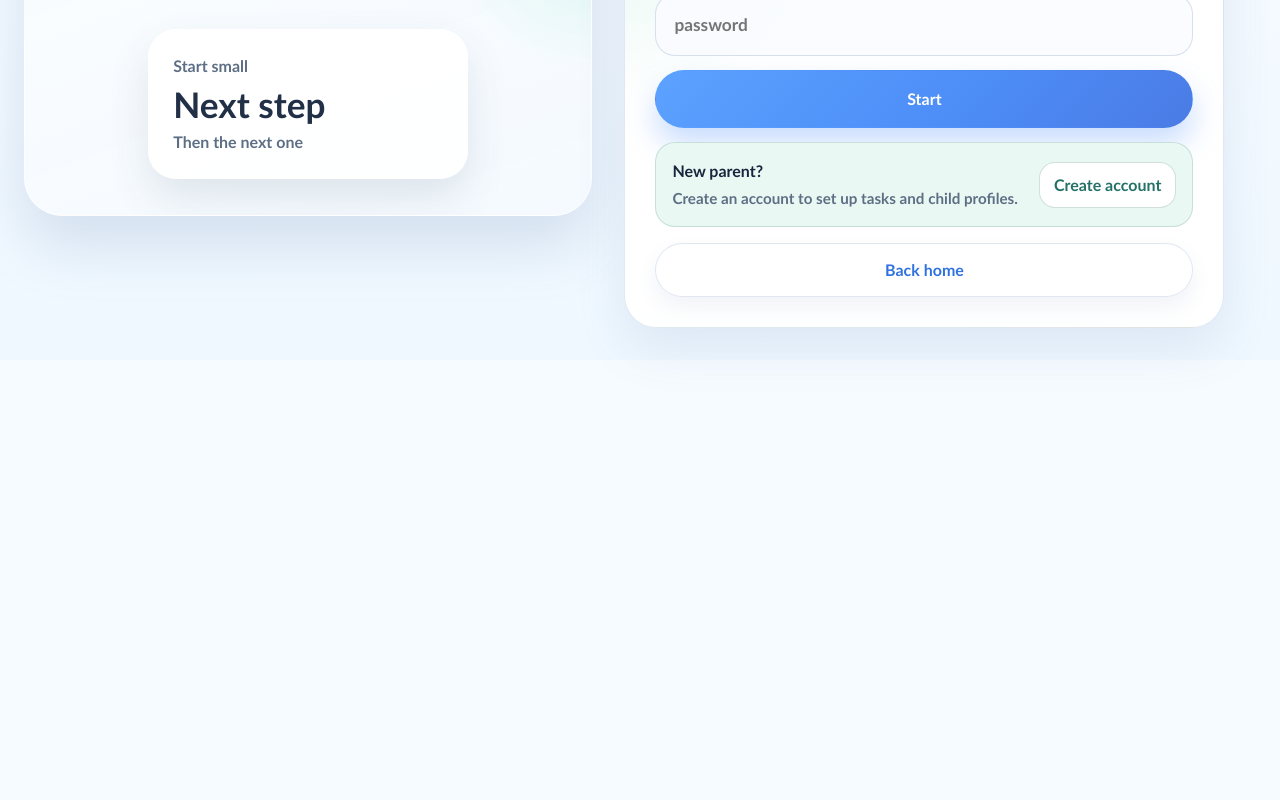
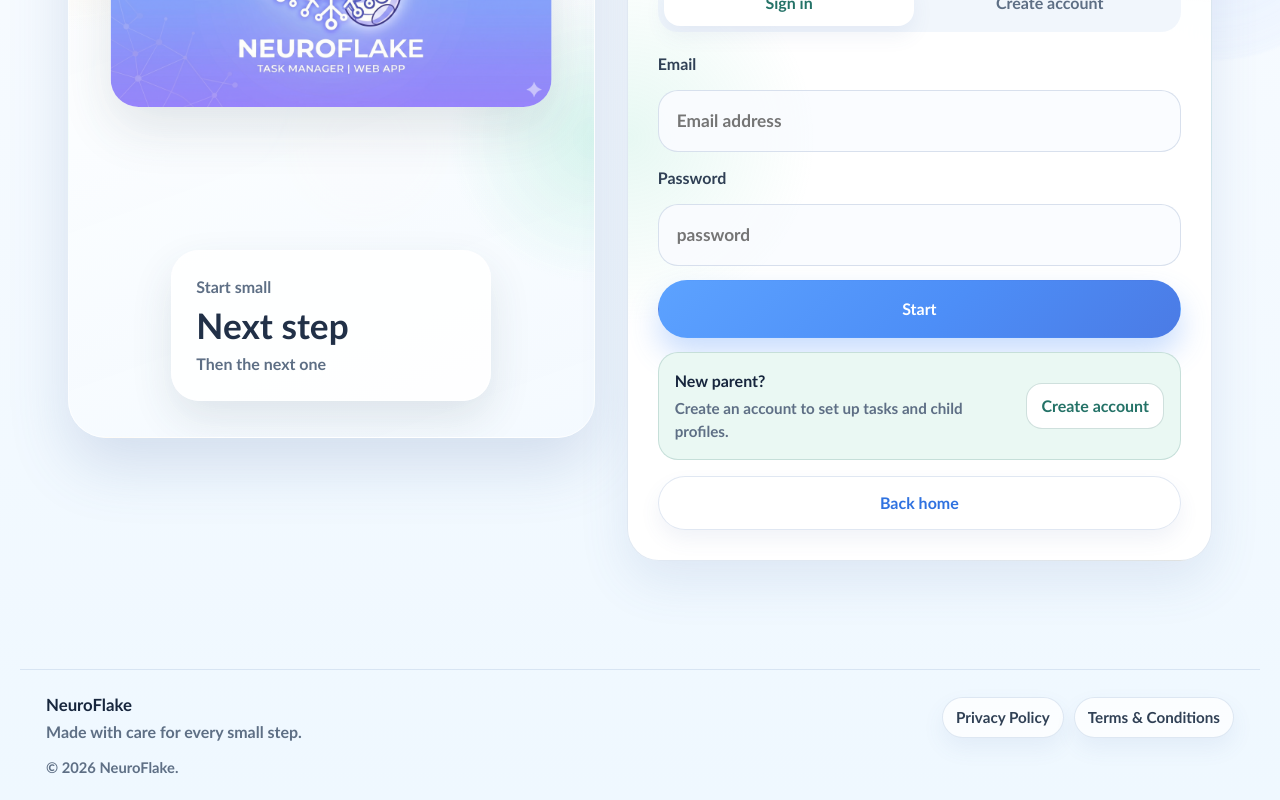
Before and after one commit to sbg001/FIT5120-NeuroFlake, a React (Vite) app in the folder frontend/: page /login in a window 1280 px wide. Shown: the part 513-1313 px from the top of the page. Before the commit the page ends 873 px from the top, so only its background shows below. Built offline with nearby package versions, Linux system fonts and the light colour scheme; no server answers.

Commit message:
Move legal terms to app footer

```diff
--- /dev/null
+++ b/frontend/src/components/layout/AppFooter.jsx
@@ -0,0 +1,21 @@
+import { Link } from "react-router-dom";
+
+function AppFooter() {
+  return (
+    <footer className="app-footer" aria-label="NeuroFlake footer">
+      <div className="app-footer__brand">
+        <strong>NeuroFlake</strong>
+        <p>Made with care for every small step.</p>
+      </div>
+
+      <nav className="app-footer__links" aria-label="Legal links">
+        <Link to="/privacy-policy">Privacy Policy</Link>
+        <Link to="/terms-and-conditions">Terms & Conditions</Link>
+      </nav>
+
+      <p className="app-footer__copyright">&copy; 2026 NeuroFlake.</p>
+    </footer>
+  );
+}
+
+export default AppFooter;
--- a/frontend/src/components/layout/AppLayout.jsx
+++ b/frontend/src/components/layout/AppLayout.jsx
@@ -1,5 +1,6 @@
 import { useEffect } from "react";
 import { Outlet, useLocation } from "react-router-dom";
+import AppFooter from "./AppFooter";
 import PageContainer from "./PageContainer";
 import TopNav from "./TopNav";
 import AnimatedBackground from "../ui/AnimatedBackground";
@@ -24,6 +25,7 @@ function AppLayout() {
       <PageContainer>
         <Outlet />
       </PageContainer>
+      <AppFooter />
       {shouldShowCompanion && isLoggedIn && <FloatingCompanion />}
     </div>
   );
--- a/frontend/src/pages/Home.jsx
+++ b/frontend/src/pages/Home.jsx
@@ -259,19 +259,6 @@ function Home() {
         </section>
       </section>
 
-      <footer className="home-footer" aria-label="NeuroFlake footer">
-        <div className="home-footer__brand">
-          <strong>NeuroFlake</strong>
-          <p>Made with care for every small step.</p>
-        </div>
-
-        <nav className="home-footer__links" aria-label="Legal links">
-          <Link to="/privacy-policy">Privacy Policy</Link>
-          <Link to="/terms-and-conditions">Terms & Conditions</Link>
-        </nav>
-
-        <p className="home-footer__copyright">&copy; 2026 NeuroFlake.</p>
-      </footer>
     </>
   );
 }
--- a/frontend/src/routes/AppRouter.jsx
+++ b/frontend/src/routes/AppRouter.jsx
@@ -27,11 +27,11 @@ function AppRouter() {
       <Routes>
         <Route path="/" element={<AppLayout />}>
           <Route index element={<Home />} />
+          <Route path="login" element={<Login />} />
           <Route path="privacy-policy" element={<PrivacyPolicy />} />
           <Route path="terms-and-conditions" element={<TermsConditions />} />
+          <Route path="*" element={<NotFound />} />
         </Route>
-
-        <Route path="/login" element={<Login />} />
 
         <Route
           element={
--- a/frontend/src/styles/globals.css
+++ b/frontend/src/styles/globals.css
@@ -160,7 +160,8 @@ img {
 }
 
 .top-nav,
-.page-container {
+.page-container,
+.app-footer {
   position: relative;
   z-index: 1;
 }
@@ -3183,43 +3184,46 @@ a:focus-visible {
   box-shadow: var(--shadow-soft);
 }
 
-.home-footer {
+.app-footer {
   display: grid;
   grid-template-columns: minmax(0, 1fr) auto;
   align-items: center;
   gap: 14px 24px;
+  max-width: var(--max-width);
   margin-top: 28px;
+  margin-right: auto;
+  margin-left: auto;
   padding: 22px 26px;
   border-top: 1px solid rgba(126, 158, 202, 0.22);
   color: var(--text-soft);
 }
 
-.home-footer__brand {
+.app-footer__brand {
   display: grid;
   gap: 4px;
 }
 
-.home-footer__brand strong {
+.app-footer__brand strong {
   color: #17263d;
   font-size: 1.05rem;
   font-weight: 950;
 }
 
-.home-footer__brand p,
-.home-footer__copyright {
+.app-footer__brand p,
+.app-footer__copyright {
   margin: 0;
   font-weight: 750;
   line-height: 1.4;
 }
 
-.home-footer__links {
+.app-footer__links {
   display: flex;
   flex-wrap: wrap;
   justify-content: flex-end;
   gap: 10px;
 }
 
-.home-footer__links a {
+.app-footer__links a {
   display: inline-flex;
   align-items: center;
   min-height: 40px;
@@ -3239,19 +3243,19 @@ a:focus-visible {
     color var(--transition);
 }
 
-.home-footer__links a:hover {
+.app-footer__links a:hover {
   transform: translateY(-1px);
   border-color: var(--border-strong);
   color: var(--primary-strong);
   box-shadow: 0 14px 28px rgba(74, 108, 161, 0.12);
 }
 
-.home-footer__links a:focus-visible {
+.app-footer__links a:focus-visible {
   outline: 4px solid rgba(82, 134, 255, 0.2);
   outline-offset: 3px;
 }
 
-.home-footer__copyright {
+.app-footer__copyright {
   grid-column: 1 / -1;
   font-size: 0.92rem;
 }
@@ -3739,13 +3743,13 @@ a:focus-visible {
     max-width: 24ch;
   }
 
-  .home-footer {
+  .app-footer {
     grid-template-columns: 1fr;
     justify-items: center;
     text-align: center;
   }
 
-  .home-footer__links {
+  .app-footer__links {
     justify-content: center;
   }
 
```
